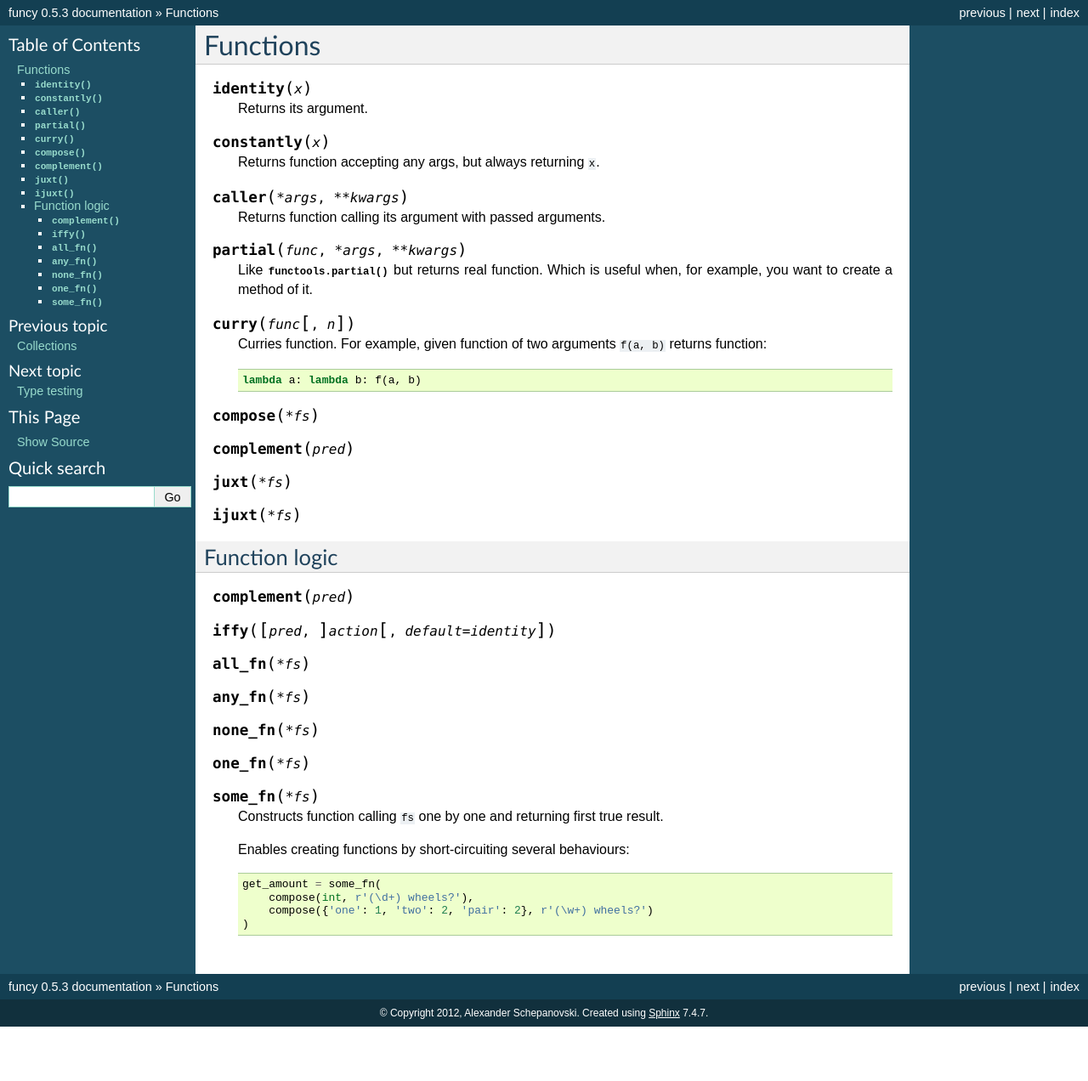
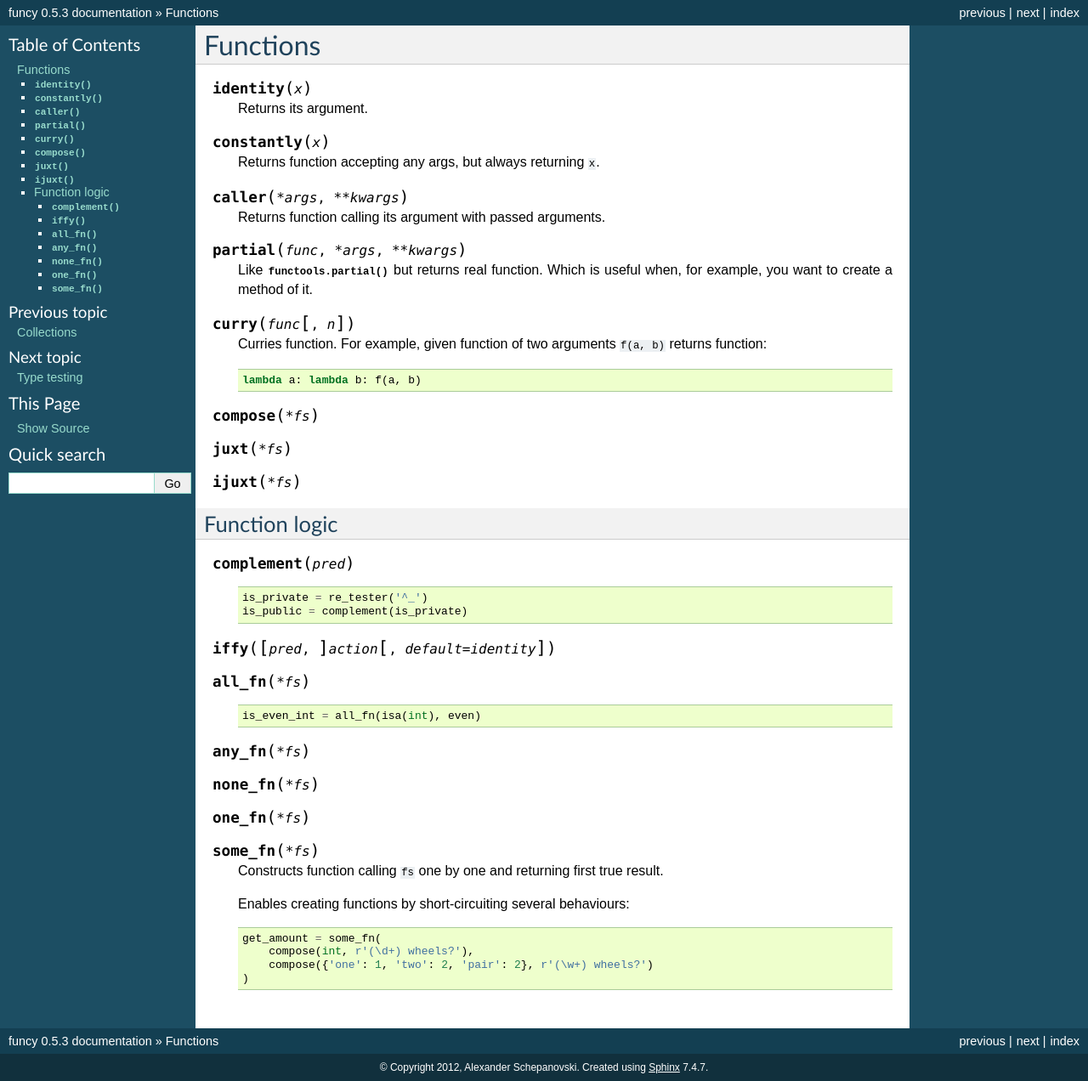
Before and after one commit to Jamaal224/funcy, a Sphinx documentation site: the page built from docs/funcs.rst, in a window 1280 px wide. Shown: the whole page at 85% size. Built offline with Sphinx 7.4.7, drawn with Linux system fonts in a browser that asks for light colours; pages that are not in the unit, such as notebooks, are missing from menus; before the commit the page ends 1208 px from its top, so only the background shows below that.

Commit message:
Examples for complement() and all_fn()

```diff
--- a/docs/funcs.rst
+++ b/docs/funcs.rst
@@ -29,7 +29,6 @@ Functions
 
 
 .. function:: compose(*fs)
-.. function:: complement(pred)
 .. function:: juxt(*fs)
 .. function:: ijuxt(*fs)
 
@@ -38,9 +37,22 @@ Function logic
 --------------
 
 .. function:: complement(pred)
+
+    ::
+
+        is_private = re_tester('^_')
+        is_public = complement(is_private)
+
+
 .. function:: iffy([pred], action, [default=identity])
 
 .. function:: all_fn(*fs)
+
+    ::
+
+        is_even_int = all_fn(isa(int), even)
+
+
 .. function:: any_fn(*fs)
 .. function:: none_fn(*fs)
 .. function:: one_fn(*fs)
```
